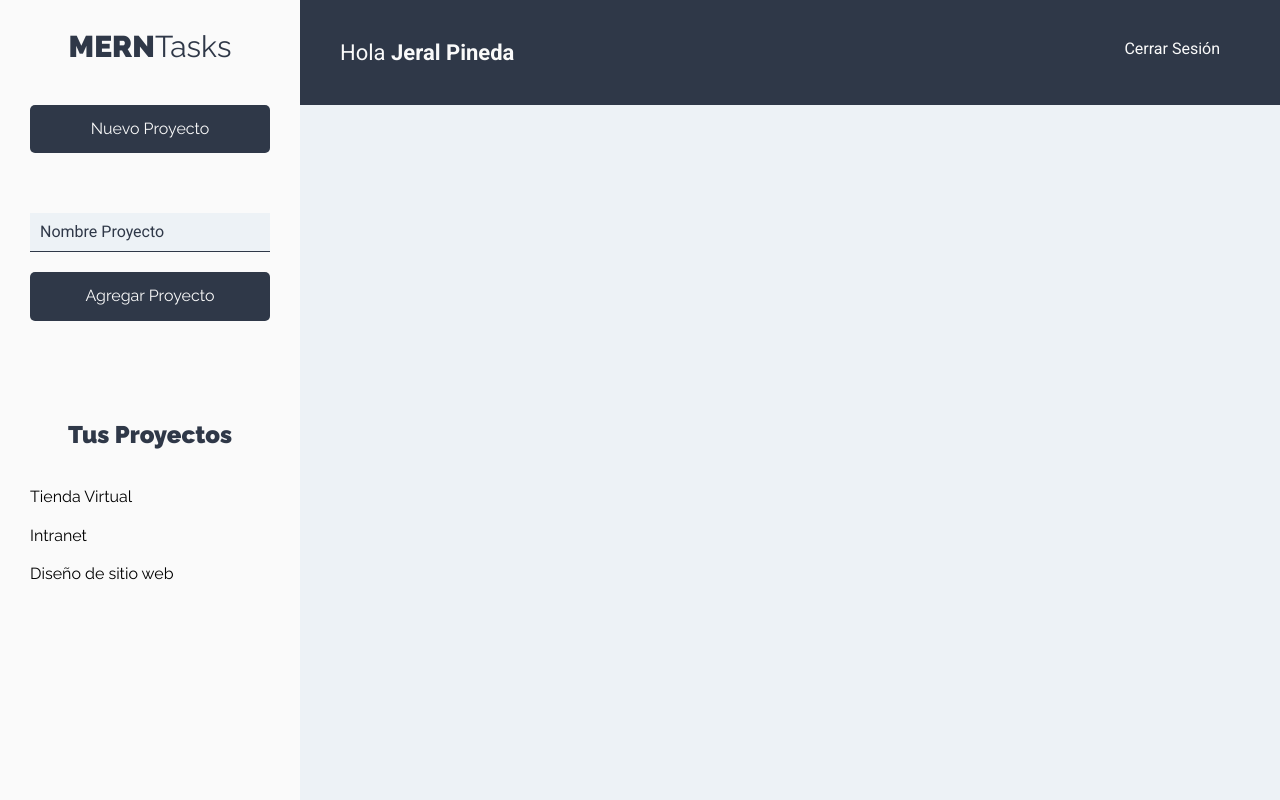
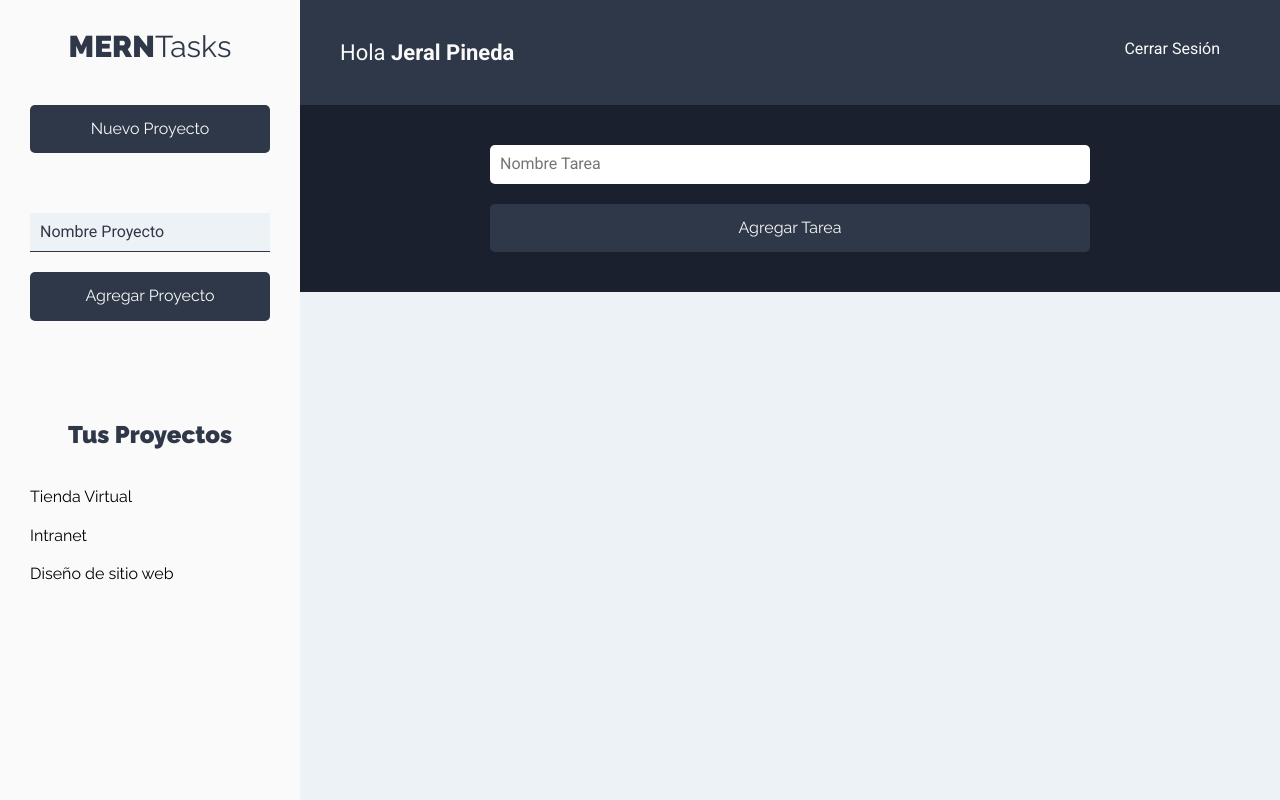
Before and after one commit to JeralPineda/react-MERN-Task, a React (Create React App) app: page /proyectos in a window 1280 px wide. Built offline with nearby package versions, Linux system fonts and the light colour scheme.

Commit message:
Formulario para crear tareas y demas componentes

```diff
--- a/src/components/projects/Projects.js
+++ b/src/components/projects/Projects.js
@@ -1,5 +1,6 @@
 import Header from '../layout/Header';
 import Sidebar from '../layout/Sidebar';
+import FormTask from '../tasks/FormTask';
 
 const Projects = () => {
    return (
@@ -10,6 +11,8 @@ const Projects = () => {
             <Header />
 
             <main>
+               <FormTask />
+
                <div className="contenedor-tareas"></div>
             </main>
          </div>
--- /dev/null
+++ b/src/components/tasks/FormTask.js
@@ -0,0 +1,27 @@
+const FormTask = () => {
+   return (
+      <div className="formulario">
+         <form action="">
+            <div className="contenedor-input">
+               <input
+                  //
+                  type="text"
+                  className="input-text"
+                  placeholder="Nombre Tarea"
+                  name="nombre"
+               />
+            </div>
+            <div className="contenedor-input">
+               <button
+                  //
+                  type="submit"
+                  className="btn btn-primario btn-submit btn-block">
+                  Agregar Tarea
+               </button>
+            </div>
+         </form>
+      </div>
+   );
+};
+
+export default FormTask;
```
Also changed, not shown: src/components/tasks/ListTasks.js (added, +9 -0 lines), src/components/tasks/Task.js (added, +9 -0 lines).
